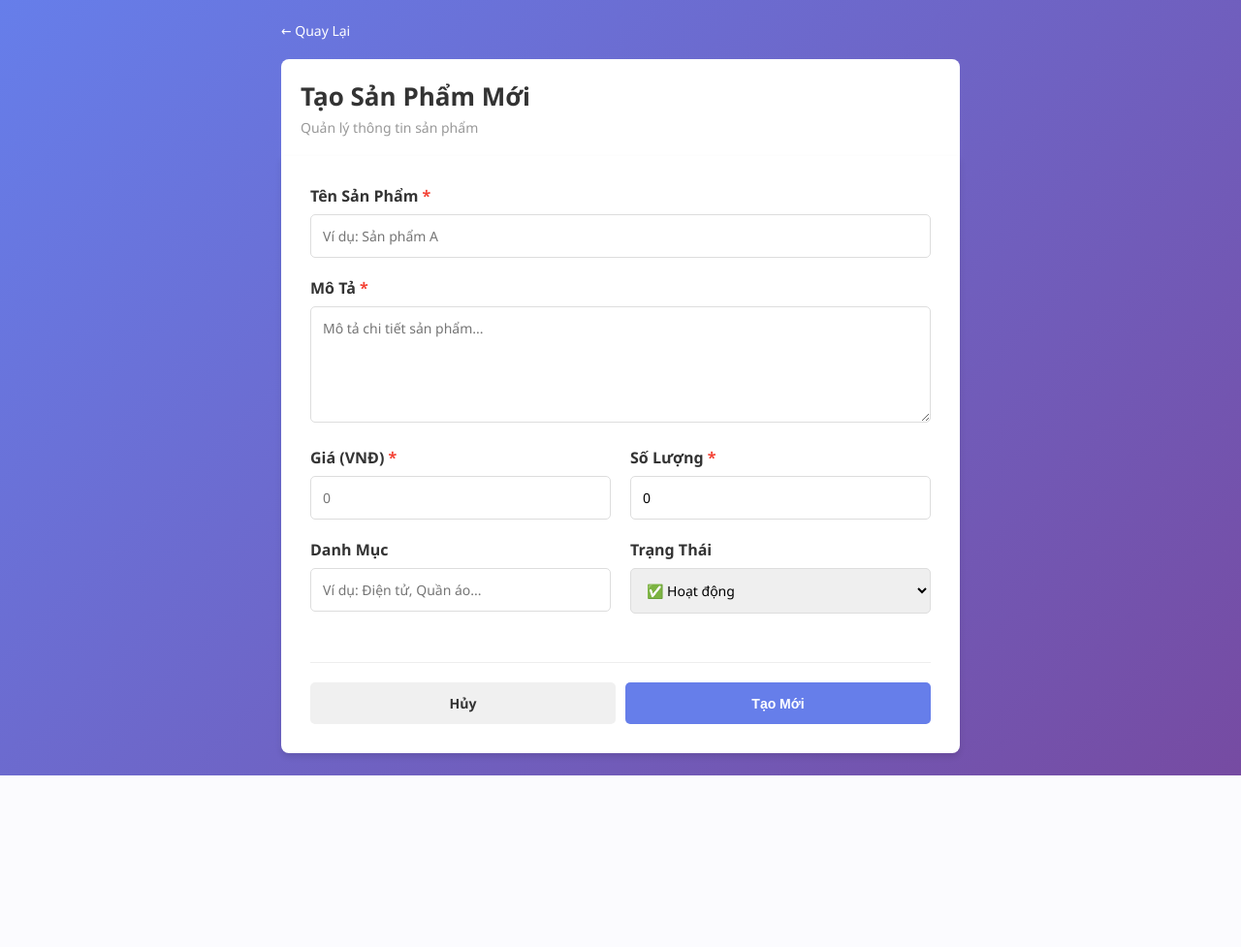
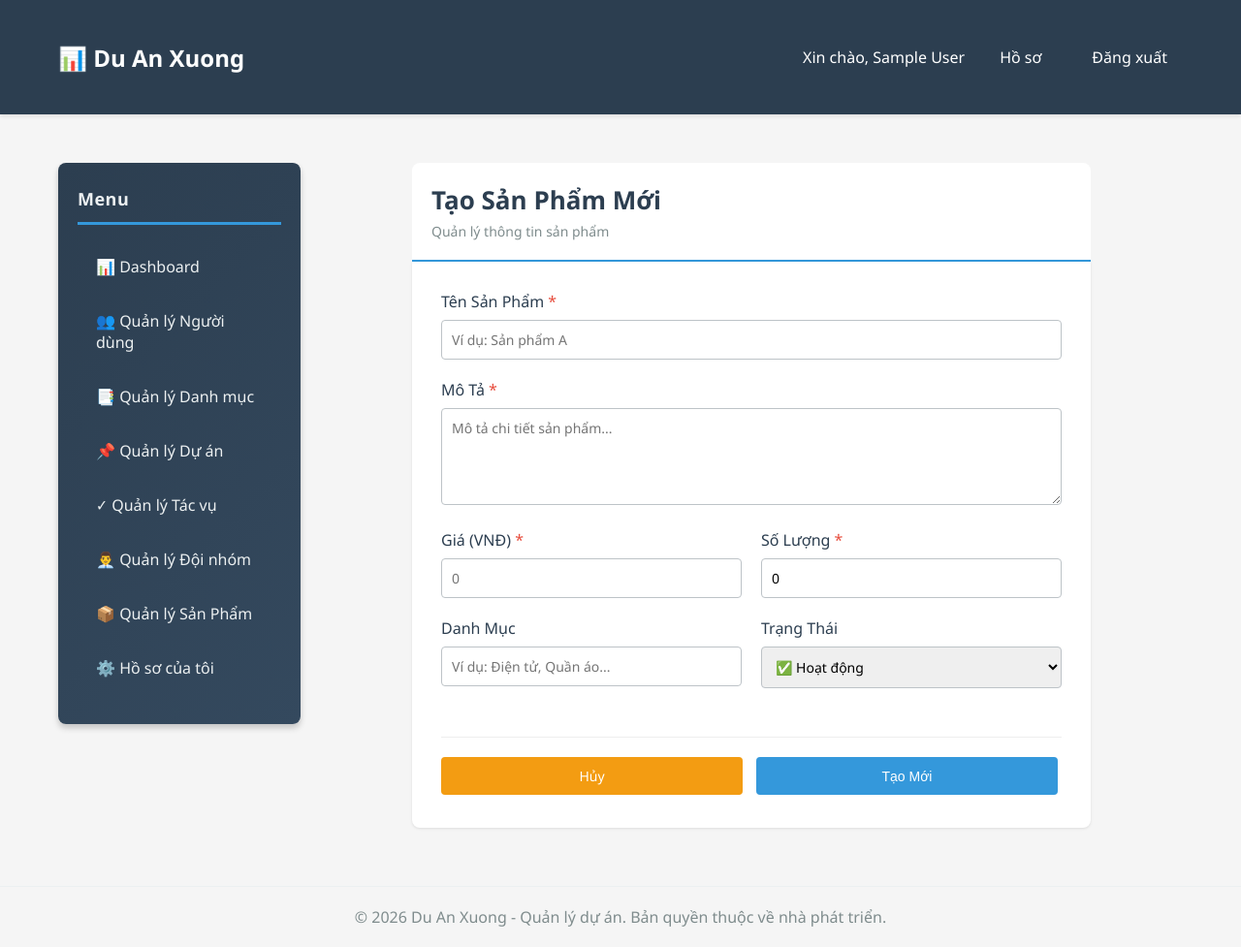
Before and after one commit to lemthaik6/du_an_xuong, a PHP site: the page made by views/products/admin_form.php in a window 1280 px wide. Shown: the whole page at 97% size. Before the commit the page ends 800 px from the top, so only its background shows below. Run offline with PHP 8.4, Linux system fonts and the light colour scheme; the template is opened without the code that fills it, so the values that code supplies are empty; the visitor is signed in with stand-in values (Sample User, id 1).

Commit message:
fix bug và hoan thien du an

```diff
--- a/app/Controllers/TeamController.php
+++ b/app/Controllers/TeamController.php
@@ -24,7 +24,7 @@ class TeamController extends Controller
     public function index()
     {
         if ($this->auth->isAdmin()) {
-            $teams = $this->teamModel->all();
+            $teams = $this->teamModel->getAllTeamsForAdmin();
         } else {
             $teams = $this->teamModel->getTeamsWithMembershipStatus($this->auth->getId());
         }
--- a/views/products/admin_form.php
+++ b/views/products/admin_form.php
@@ -1,38 +1,12 @@
 <?php
-// Kiểm tra admin
-if (!isset($_SESSION['role']) || $_SESSION['role'] !== 'admin') {
-    header('Location: /du_an_xuong/public/login');
-    exit;
-}
-
 $isEdit = !empty($product);
 $title = $isEdit ? 'Sửa Sản Phẩm' : 'Tạo Sản Phẩm Mới';
 $submitBtn = $isEdit ? 'Cập Nhật' : 'Tạo Mới';
-$formAction = $isEdit ? "/du_an_xuong/public/products/{$product['id']}/edit" : "/du_an_xuong/public/products/create";
+$formAction = $isEdit ? $baseUrl . "/products/{$product['id']}/edit" : $baseUrl . "/products/create";
 ?>
 
-<!DOCTYPE html>
-<html lang="vi">
-<head>
-    <meta charset="UTF-8">
-    <meta name="viewport" content="width=device-width, initial-scale=1.0">
-    <title><?php echo $title; ?></title>
 <style>
-        * {
-            margin: 0;
-            padding: 0;
-            box-sizing: border-box;
-        }
-
-        body {
-            font-family: 'Segoe UI', Tahoma, Geneva, Verdana, sans-serif;
-            background: linear-gradient(135deg, #667eea 0%, #764ba2 100%);
-            min-height: 100vh;
-            padding: 20px;
-            color: #333;
-        }
-
-        .container {
+    .form-card {
         max-width: 700px;
         margin: 0 auto;
     }
@@ -42,15 +16,17 @@ $formAction = $isEdit ? "/du_an_xuong/public/products/{$product['id']}/edit" : "
         padding: 20px;
         border-radius: 8px 8px 0 0;
         margin-bottom: 0;
+        border-bottom: 2px solid #3498db;
     }
 
     .form-header h1 {
         font-size: 26px;
         margin-bottom: 5px;
+        color: #2c3e50;
     }
 
     .form-header p {
-            color: #999;
+        color: #7f8c8d;
         font-size: 14px;
     }
 
@@ -58,43 +34,7 @@ $formAction = $isEdit ? "/du_an_xuong/public/products/{$product['id']}/edit" : "
         background: white;
         padding: 30px;
         border-radius: 0 0 8px 8px;
-            box-shadow: 0 4px 6px rgba(0,0,0,0.1);
-        }
-
-        .form-group {
-            margin-bottom: 20px;
-        }
-
-        .form-group label {
-            display: block;
-            font-weight: bold;
-            margin-bottom: 8px;
-            color: #333;
-        }
-
-        .form-group input,
-        .form-group select,
-        .form-group textarea {
-            width: 100%;
-            padding: 12px;
-            border: 1px solid #ddd;
-            border-radius: 5px;
-            font-family: inherit;
-            font-size: 14px;
-            transition: border-color 0.3s;
-        }
-
-        .form-group input:focus,
-        .form-group select:focus,
-        .form-group textarea:focus {
-            outline: none;
-            border-color: #667eea;
-            box-shadow: 0 0 5px rgba(102, 126, 234, 0.3);
-        }
-
-        .form-group textarea {
-            resize: vertical;
-            min-height: 120px;
+        box-shadow: 0 1px 3px rgba(0,0,0,0.1);
     }
 
     .form-row {
@@ -117,64 +57,35 @@ $formAction = $isEdit ? "/du_an_xuong/public/products/{$product['id']}/edit" : "
         border-top: 1px solid #eee;
     }
 
-        .btn {
+    .form-actions .btn {
         flex: 1;
-            padding: 12px;
-            border: none;
-            border-radius: 5px;
-            font-weight: bold;
-            font-size: 14px;
-            cursor: pointer;
-            transition: all 0.3s;
-            text-decoration: none;
-            text-align: center;
-        }
-
-        .btn-primary {
-            background: #667eea;
-            color: white;
-        }
-
-        .btn-primary:hover {
-            background: #5568d3;
-        }
-
-        .btn-secondary {
-            background: #f0f0f0;
-            color: #333;
-        }
-
-        .btn-secondary:hover {
-            background: #e0e0e0;
     }
 
     .required {
-            color: #f44336;
+        color: #e74c3c;
     }
 
     .help-text {
         font-size: 12px;
-            color: #999;
+        color: #7f8c8d;
         margin-top: 5px;
     }
+</style>
 
-        .back-link {
-            color: white;
-            text-decoration: none;
-            font-size: 14px;
-            margin-bottom: 20px;
-            display: inline-block;
-        }
+<div style="display: flex; gap: 20px;">
+    <div class="sidebar-menu">
+        <h3>Menu</h3>
+        <a href="<?php echo $baseUrl; ?>/dashboard">📊 Dashboard</a>
+        <a href="<?php echo $baseUrl; ?>/users">👥 Quản lý Người dùng</a>
+        <a href="<?php echo $baseUrl; ?>/categories">📑 Quản lý Danh mục</a>
+        <a href="<?php echo $baseUrl; ?>/projects">📌 Quản lý Dự án</a>
+        <a href="<?php echo $baseUrl; ?>/tasks">✓ Quản lý Tác vụ</a>
+        <a href="<?php echo $baseUrl; ?>/teams">👨‍💼 Quản lý Đội nhóm</a>
+        <a href="<?php echo $baseUrl; ?>/products">📦 Quản lý Sản Phẩm</a>
+        <a href="<?php echo $baseUrl; ?>/profile">⚙️ Hồ sơ của tôi</a>
+    </div>
 
-        .back-link:hover {
-            text-decoration: underline;
-        }
-    </style>
-</head>
-<body>
-    <div class="container">
-        <a href="/du_an_xuong/public/products" class="back-link">← Quay Lại</a>
-
+    <div class="main-content form-card">
         <div class="form-header">
             <h1><?php echo $title; ?></h1>
             <p>Quản lý thông tin sản phẩm</p>
@@ -258,10 +169,9 @@ $formAction = $isEdit ? "/du_an_xuong/public/products/{$product['id']}/edit" : "
             </div>
 
             <div class="form-actions">
-                <a href="/du_an_xuong/public/products" class="btn btn-secondary">Hủy</a>
+                <a href="<?php echo $baseUrl; ?>/products" class="btn btn-warning">Hủy</a>
                 <button type="submit" class="btn btn-primary"><?php echo $submitBtn; ?></button>
             </div>
         </form>
     </div>
-</body>
-</html>
+</div>
```
Also changed, not shown: app/Models/Team.php (+15 -2 lines), views/products/admin_index.php (+72 -145 lines), views/teams/show.php (+38 -12 lines). Lines whose indentation alone changed are shown as unchanged.
